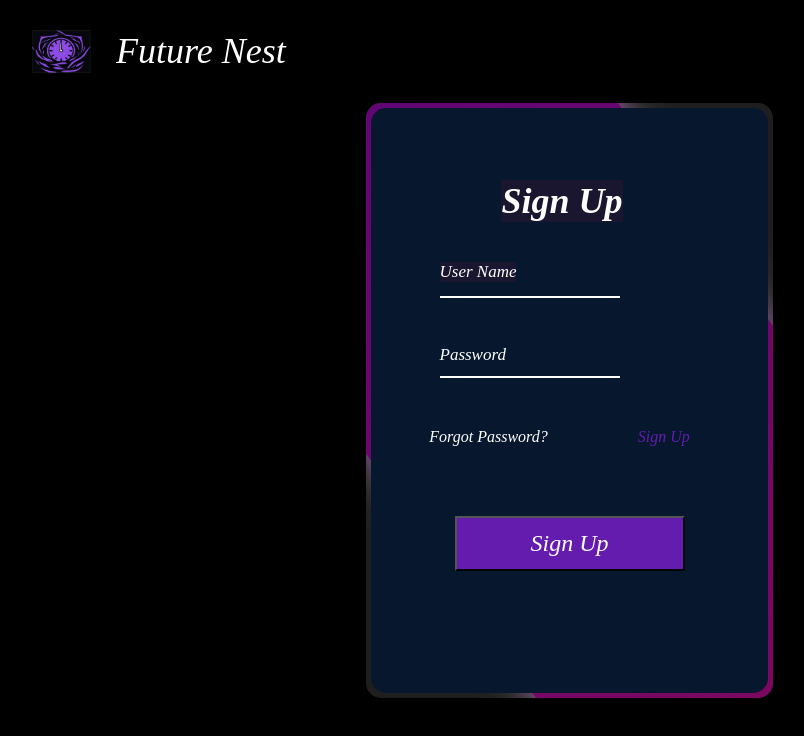
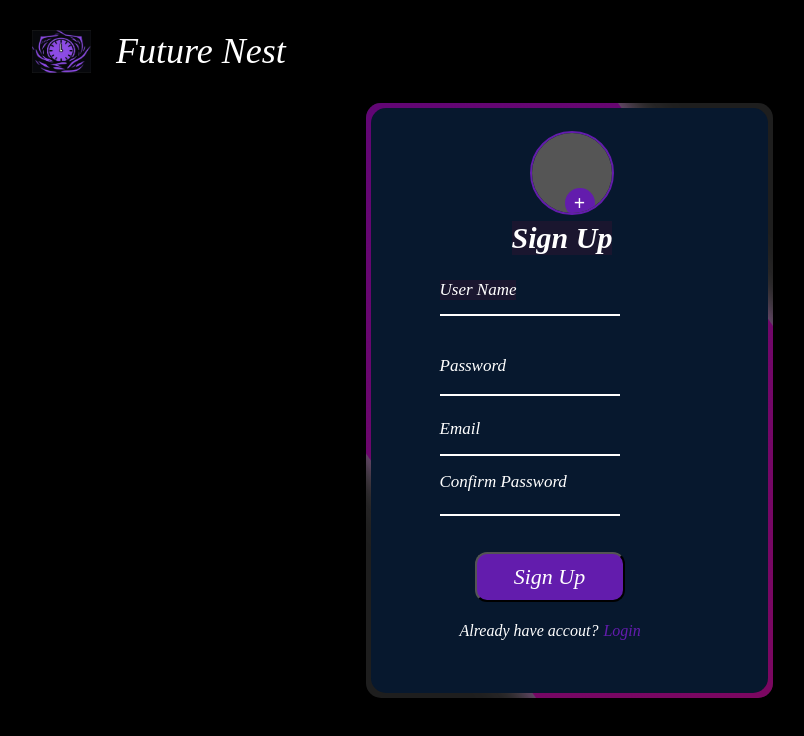
Before and after one commit to Hayat373/futureNest, a React (Create React App) app: page /signup in a window 1280 px wide. Shown: the top 736 px of the page, without its empty margins (18-822 px from the left). Built offline with nearby package versions, Linux system fonts and the light colour scheme.

Commit message:
img added to signup and login

```diff
--- a/src/components/login.js
+++ b/src/components/login.js
@@ -1,9 +1,39 @@
-import React from "react";
+import React, { useState } from "react";
+import { Link, useNavigate } from 'react-router-dom';
 import '../css/login.css'
 
 const Login=()=>{
+
+     const [profileImage, setProfileImage] = useState(null);
+
+        const handleImageUpload = (e) => {
+            const file = e.target.files[0];
+            if (file) {
+                const imageUrl = URL.createObjectURL(file);
+                setProfileImage(imageUrl);
+            }
+        };
+
     return(
         <div className="conatiner">
+            <div className="profile-plate">
+                <div className="profile-circle">
+                    {profileImage ? (
+                        <img src={profileImage} alt="Profile" className="profile-image" />
+                    ) : (
+                        <div className="profile-placeholder"></div>
+                    )}
+                    <label className="plus-icon">
+                        <span>+</span>
+                        <input
+                            type="file"
+                            accept="image/*"
+                            onChange={handleImageUpload}
+                            style={{ display: 'none' }}
+                        />
+                    </label>
+                </div>
+            </div>
 
             <h1>Login</h1>
             <div className="form_group field">
@@ -17,7 +47,9 @@ const Login=()=>{
 
  <div className="links">
                 <a href="#" className="link">Forgot Password?</a>
-                <a  id="sign" href="#" className="link">Sign Up</a>
+               <Link to="/signup" className="link" id="signup">
+          Sign Up
+        </Link>
             </div>
 
              <button className="submit_button">Login</button>
--- a/src/components/signup.js
+++ b/src/components/signup.js
@@ -1,9 +1,37 @@
-import React from "react";
+import React, { useState } from "react";
+import { Link, useNavigate } from 'react-router-dom';
 import '../css/login.css'
 
-const Signup=()=>{
+const Signup = () => {
+    const [profileImage, setProfileImage] = useState(null);
+
+    const handleImageUpload = (e) => {
+        const file = e.target.files[0];
+        if (file) {
+            const imageUrl = URL.createObjectURL(file);
+            setProfileImage(imageUrl);
+        }
+    };
     return(
         <div className="conatiner">
+            <div className="profile-plate">
+                <div className="profile-circle">
+                    {profileImage ? (
+                        <img src={profileImage} alt="Profile" className="profile-image" />
+                    ) : (
+                        <div className="profile-placeholder"></div>
+                    )}
+                    <label className="plus-icon">
+                        <span>+</span>
+                        <input
+                            type="file"
+                            accept="image/*"
+                            onChange={handleImageUpload}
+                            style={{ display: 'none' }}
+                        />
+                    </label>
+                </div>
+            </div>
 
             <h1>Sign Up</h1>
             <div className="form_group field">
@@ -12,19 +40,23 @@ const Signup=()=>{
     <br/>
     <input  id="passwordinput"type="password" className="form_field" placeholder="password" required />
     <label id="password" htmlFor="password" className="form_label">Password</label>
-    {/* <br />
-    <input type="text" className="form_field" placeholder="email" required />
-    <label htmlFor="name" className="form_label">Email</label> */}
+    <br />
+    <input  id="emailinput" type="text" className="form_field" placeholder="email" required />
+    <label id="email" htmlFor="name" className="form_label">Email</label>
+
+    <br />
+    <input id="confirminput" type="text" className="form_field" placeholder="confirm Password" required />
+    <label id="confirm" htmlFor="name" className="form_label">Confirm Password</label>
+
 
 </div>
 
- <div className="links">
-                <a href="#" className="link">Forgot Password?</a>
-                <a  id="sign" href="#" className="link">Sign Up</a>
-            </div>
+
 
              <button className="submit_button">Sign Up</button>
-
+           <div className="text">
+            <p>Already have accout?</p>
+            <Link to="/login" className="link" id="login">Login</Link>             </div>
 
         </div>
     )
--- a/src/css/login.css
+++ b/src/css/login.css
@@ -55,12 +55,75 @@
 
 .conatiner h1{
     font-style: italic;
-    font-size: 36px;
+    font-size: 30px;
     font-family: 'Instrument Serif';
     color: white;
        z-index: 4;
        background-color: #1a162f;
-       margin-top: -250px;
+       margin-top: -190px;
+       padding-bottom: -10px;
+       margin-bottom: -15px;
+}
+.profile-plate {
+    position: relative;
+    top:-200px;
+    width: 80px;
+    height: 80px;
+    margin-top: -10px;
+    z-index: 4;
+    background-color: transparent;
+
+}
+
+.profile-circle {
+    width: 100%;
+    height: 100%;
+    border-radius: 50%;
+    background-color: #333;
+    position: relative;
+    overflow: hidden;
+    border: 2px solid #631CAD;
+}
+
+.profile-image {
+    width: 100%;
+    height: 100%;
+    object-fit: cover;
+}
+
+.profile-placeholder {
+    width: 100%;
+    height: 100%;
+    background-color: #555;
+}
+
+.plus-icon {
+    position: absolute;
+    top: 55px; /* Position at the top of the circle */
+    left: 60%;
+    transform: translateX(-50%);
+    width: 30px;
+    height: 30px;
+    background-color: #631CAD;
+
+    border-radius: 50%;
+    display: flex;
+    align-items: center;
+    justify-content: center;
+    cursor: pointer;
+    z-index: 5;
+    color: white;
+    font-size: 20px;
+    font-weight: bold;
+    transition: background-color 0.2s;
+}
+.plus-icon span{
+    color: white;
+    background-color: transparent;
+}
+
+.plus-icon:hover {
+    background-color: #7c0760;
 }
 .form_group{
     position: relative;
@@ -139,7 +202,7 @@
 
 #password{
     position: relative;
-    top:47px;
+    top:40px;
     background-color: transparent;
 }
 #password:focus{
@@ -184,6 +247,100 @@
     transition: all 0.2s ease-in-out;
 }
 
+#email{
+    position: relative;
+    top:65px;
+    background-color: transparent;
+}
+#email:focus{
+     position: absolute;
+    top:-10px;
+    display: block;
+    transition:0.2s;
+    color:white;
+    font-weight: 700;
+}
+#emailinput{
+    position: absolute;
+    top:160px;
+    font-family: 'Instrument Serif';
+    width: 100%;
+    border: none;
+    border-bottom: 2px solid white;
+    outline: 0;
+    font-size: 17px;
+    font-style: italic;
+    color: white;
+    padding:  7px 0;
+    background: transparent;
+    transition: border-color 0.2s;
+}
+
+#emailinput:focus~ .form_label{
+    position: absolute;
+    top:150px;
+    display: block;
+    transition: all 0.2s linear;
+    color:white;
+    font-weight: 700;
+}
+#emailinput:not(:placeholder-shown) ~ .form_label,
+#email:valid ~ .form_label {
+
+    top: 100px;
+    font-size: 18px;
+    font-weight: normal;
+    font-style: italic;
+    transition: all 0.2s ease-in-out;
+}
+
+
+#confirm{
+    position: relative;
+    top:80px;
+    background-color: transparent;
+}
+#confirm:focus{
+     position: absolute;
+    top:-3px;
+    display: block;
+    transition:0.2s;
+    color:white;
+    font-weight: 700;
+}
+#confirminput{
+    position: absolute;
+    top:220px;
+    font-family: 'Instrument Serif';
+    width: 100%;
+    border: none;
+    border-bottom: 2px solid white;
+    outline: 0;
+    font-size: 17px;
+    font-style: italic;
+    color: white;
+    padding:  7px 0;
+    background: transparent;
+    transition: border-color 0.2s;
+}
+
+#confirminput:focus~ .form_label{
+    position: relative;
+    top:65px;
+    display: block;
+    transition: all 0.2s linear;
+    color:white;
+    font-weight: 700;
+}
+#confirminput:not(:placeholder-shown) ~ .form_label,
+#confirm:valid ~ .form_label {
+
+    top: 120px;
+    font-size: 18px;
+    font-weight: normal;
+    font-style: italic;
+    transition: all 0.2s ease-in-out;
+}
 .links{
     color:white;
     z-index: 8;
@@ -207,23 +364,51 @@
     color:#631CAD;
 }
 
-#sign{
+#signup{
     color: #631cad;
 
 }
 
-#sign:hover{
+#signup:hover{
     color:white;
 }
 
 .submit_button{
     z-index: 8;
-    width:230px;
-    height: 55px;
+    width:150px;
+    height: 50px;
     color: white;
     position: relative;
-    top:200px;
+    top:160px;
+    left: -20px;
     font-style: italic;
-    font-size: 24px;
+    font-size: 22px;
     background-color: #631CAD;
+    border-radius: 12px;
 }
+
+.text{
+    color: white;
+    font-size:16px ;
+    font-style: italic;
+    position: relative;
+    top:180px;
+    left:40px;
+    z-index: 4;
+    background-color: transparent;
+    width:300px;
+    display: flex;
+    gap:5px;
+}
+.text p{
+    background-color: transparent;
+}
+#login{
+    background-color: transparent;
+    text-decoration: none;
+    color:#631CAD;
+
+}
+#login:hover{
+    color: white;
+}
```
